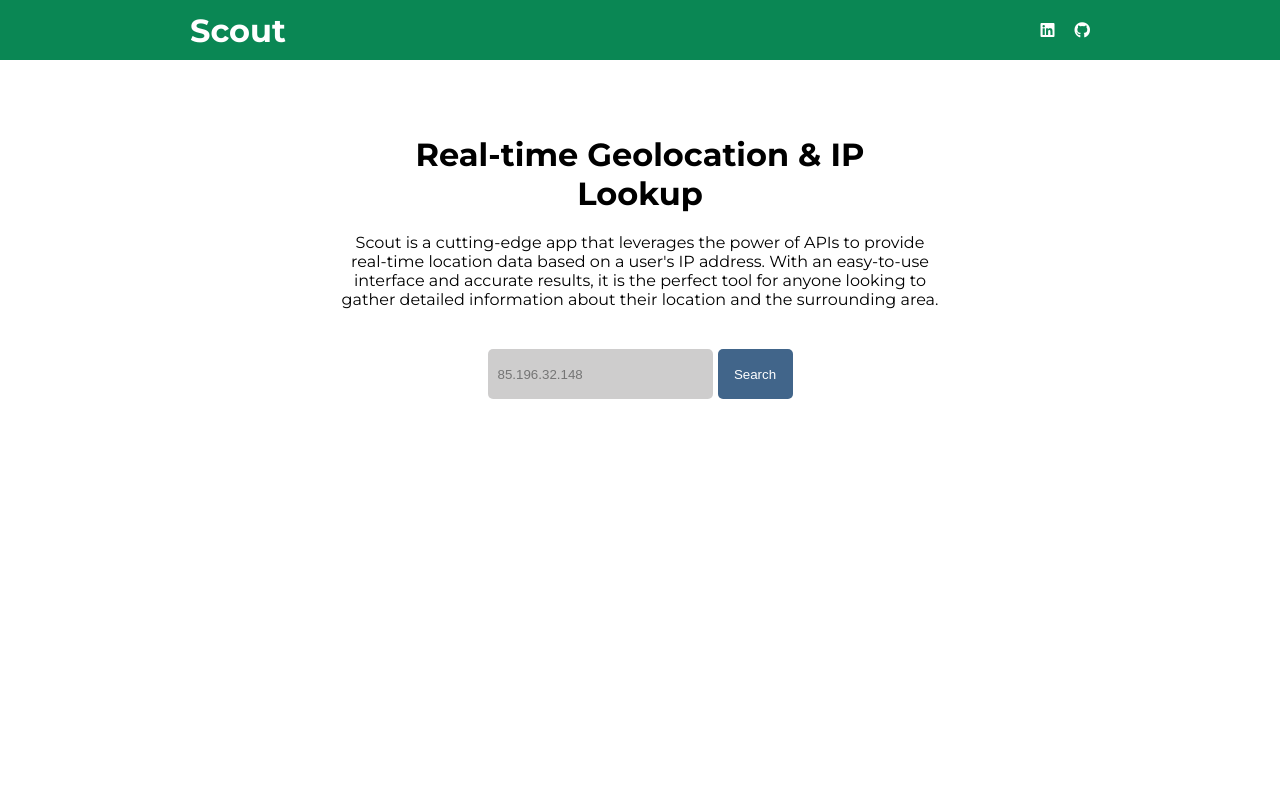
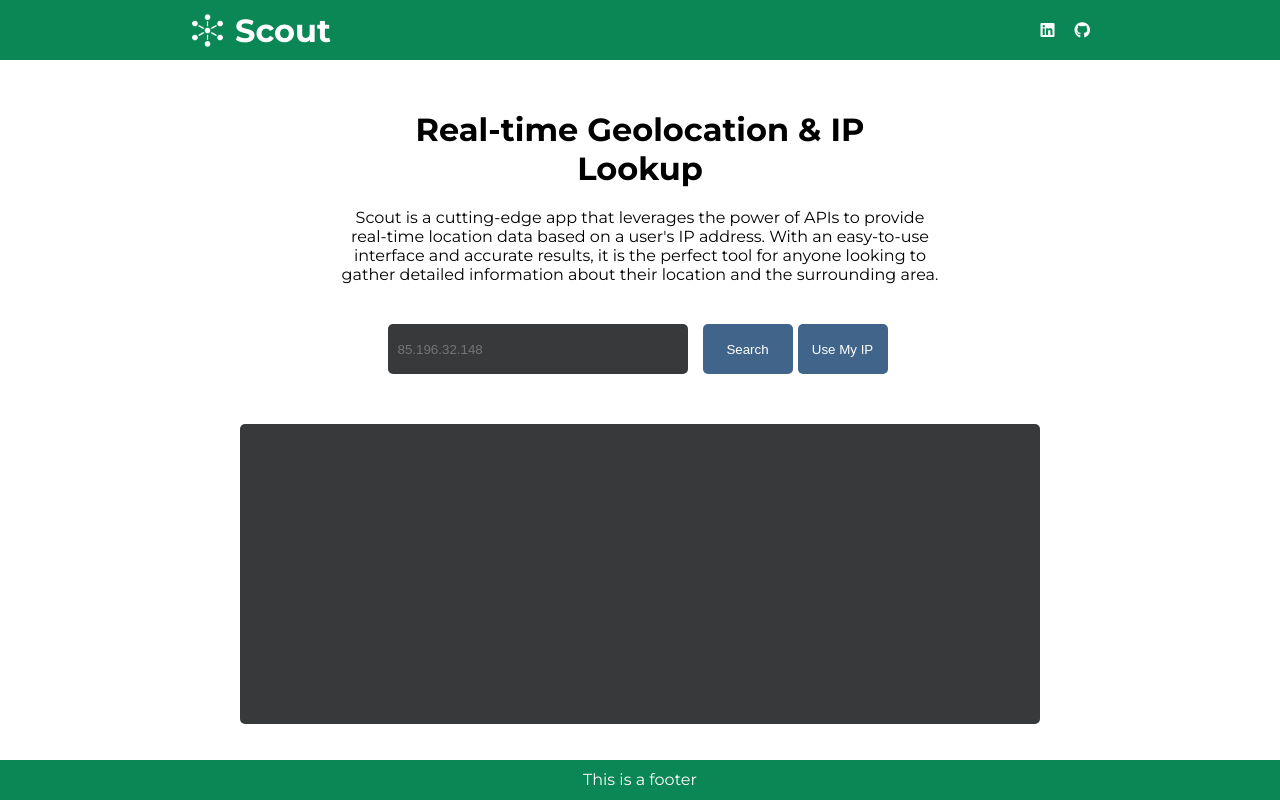
Before and after one commit to tyberwhite/scout, a React (Create React App) app: page / in a window 1280 px wide. Built offline with nearby package versions, Linux system fonts and the light colour scheme; no server answers.

Commit message:
Added search and results functionality

```diff
--- a/src/App.js
+++ b/src/App.js
@@ -1,12 +1,16 @@
 import React from "react";
 import Header from "./components/Header";
 import Content from "./components/Content";
+import Results from "./components/Results";
+import Footer from "./components/Footer";
 
 function App() {
   return (
     <div className="App">
       <Header />
       <Content />
+      <Results />
+      <Footer />
     </div>
   );
 }
--- a/src/components/Content.js
+++ b/src/components/Content.js
@@ -1,12 +1,10 @@
 import React from "react";
 import Hero from "./Hero";
-import Search from "./Search";
 
 function Content() {
   return (
     <div className="content">
       <Hero />
-      <Search />
     </div>
   );
 }
--- /dev/null
+++ b/src/components/Footer.js
@@ -0,0 +1,11 @@
+import React from "react";
+
+function Footer() {
+  return (
+    <footer>
+      <p>This is a footer</p>
+    </footer>
+  );
+}
+
+export default Footer;
--- a/src/components/Header.js
+++ b/src/components/Header.js
@@ -1,10 +1,12 @@
 import React from "react";
+import image from "../img/scout-logo.png";
 
 function Header() {
   return (
     <header>
       <div className="header-container">
         <div className="header-logo">
+          <img src={image} />
           <h1>Scout</h1>
         </div>
         <div className="header-links">
--- a/src/components/Results.js
+++ b/src/components/Results.js
@@ -0,0 +1,48 @@
+import React, { useState } from "react";
+import Search from "./Search";
+
+const API_KEY = "ef74ae90c8c94008b2052e5556476a74";
+
+async function getGeolocation(apiKey, ip) {
+  const url = `https://api.ipgeolocation.io/ipgeo?apiKey=${apiKey}&ip=${ip}`;
+  try {
+    const response = await fetch(url);
+    const data = await response.json();
+    return data;
+  } catch (error) {
+    console.error(error);
+  }
+}
+
+function Results({ data }) {
+  return (
+    <div className="results">
+      {data && (
+        <div>
+          <h2 id="ip-address">{data.ip}</h2>
+          <p id="country-name">Country Name: {data.country_name}</p>
+        </div>
+      )}
+    </div>
+  );
+}
+
+function MyComponent() {
+  const [geolocationData, setGeolocationData] = useState(null);
+
+  const handleSubmit = async (ipAddress) => {
+    const data = await getGeolocation(API_KEY, ipAddress);
+    setGeolocationData(data);
+  };
+
+  return (
+    <div className="results-content-container">
+      <Search onSubmit={handleSubmit} />
+      <div className="results-container">
+        <Results data={geolocationData} />
+      </div>
+    </div>
+  );
+}
+
+export default MyComponent;
--- a/src/components/Search.js
+++ b/src/components/Search.js
@@ -1,18 +1,45 @@
-import React from "react";
+import React, { useState, useEffect } from "react";
 
-function Search() {
+function Search({ onSubmit }) {
+  const [ipAddress, setIpAddress] = useState("");
+
+  useEffect(() => {
+    const getUserIp = async () => {
+      const res = await fetch("https://api.ipify.org?format=json");
+      const data = await res.json();
+      setIpAddress(data.ip);
+    };
+    getUserIp();
+  }, []);
+
+  const handleClick = (event) => {
+    event.preventDefault();
+    onSubmit(ipAddress);
+    setIpAddress("");
+  };
+
+  const handleMyIpClick = (event) => {
+    event.preventDefault();
+    onSubmit(ipAddress);
+  };
+
   return (
     <div className="search-container">
-      <form>
+      <form onSubmit={handleClick}>
         <input
           type="text"
           id="search-box-input"
           name="search-box-input"
           placeholder="85.196.32.148"
           required
+          value={ipAddress}
+          onChange={(event) => setIpAddress(event.target.value)}
         />
         <button type="submit" id="search-box-btn">
           Search
+        </button>
+        <button type="submit" id="my-ip-btn" onClick={handleMyIpClick}>
+          Use My IP
         </button>
       </form>
     </div>
--- a/src/index.css
+++ b/src/index.css
@@ -21,6 +21,7 @@ html {
   align-items: center;
   font-family: "Montserrat", sans-serif;
   font-size: 1.6rem;
+  width: 100vw;
 }
 
 header {
@@ -28,6 +29,7 @@ header {
   justify-content: center;
   height: 60px;
   width: 100vw;
+
   background-color: var(--carolinaBlue);
 }
 
@@ -36,8 +38,18 @@ header {
   align-items: center;
   justify-content: space-between;
   width: 900px;
-  margin: 0 30px;
+  margin: 0px 30px;
   color: #fff;
+}
+
+.header-logo {
+  display: flex;
+  align-items: center;
+}
+.header-logo img {
+  width: 3.5rem;
+  height: 3.5rem;
+  margin-right: 1rem;
 }
 
 .header-links ul {
@@ -59,7 +71,7 @@ header {
   flex-direction: column;
   justify-content: center;
   align-items: center;
-  width: 100vw;
+  margin: 0rem 30rem;
 }
 
 .hero-section {
@@ -67,12 +79,12 @@ header {
   flex-direction: column;
   align-items: center;
   width: 900px;
-  margin: 75px 30px 0px 30px;
+  margin: 5rem 3rem 0 3rem;
   text-align: center;
 }
 
 .hero-section-header {
-  max-width: 500px;
+  max-width: 50rem;
 }
 
 .hero-section-sub-header {
@@ -85,20 +97,66 @@ header {
 }
 
 #search-box-input {
-  height: 50px;
-  width: 225px;
-  margin-right: 5px;
-  padding: 10px;
+  height: 5rem;
+  width: 30rem;
+  margin-right: 1.5rem;
+  margin-bottom: 5rem;
+  padding: 1rem;
   border: none;
   border-radius: 0.5rem;
-  background-color: #9a99997c;
+  background-color: #37393a;
+  color: #fff;
 }
 
-#search-box-btn {
-  height: 50px;
-  width: 75px;
+#search-box-btn,
+#my-ip-btn {
+  height: 5rem;
+  width: 9rem;
+  margin-right: 0.5rem;
   border: none;
   border-radius: 0.5rem;
   background-color: #41658a;
   color: #fff;
 }
+
+#search-box-btn:hover,
+#my-ip-btn:hover {
+  background-color: #304c68;
+}
+
+#search-box-btn:active,
+#my-ip-btn:active {
+  scale: 0.95;
+}
+
+.results-content-container {
+  display: flex;
+  flex-direction: column;
+  align-items: center;
+}
+
+.results-container {
+  width: 80rem;
+  height: 30rem;
+  padding: 2rem;
+  border-radius: 0.5rem;
+  background-color: #37393a;
+  color: #fff;
+  overflow-x: hidden;
+}
+
+#ip-address {
+  color: #f75c03;
+  margin-bottom: 1rem;
+}
+
+footer {
+  position: absolute;
+  bottom: 0;
+  height: 4rem;
+  width: 100vw;
+  color: #fff;
+  background-color: #0a8754;
+  text-align: center;
+  padding-top: 1rem;
+}
```
Also changed, not shown: src/img/scout-logo.png (added), 1 other file (tests, documents, lock files or other folders).
